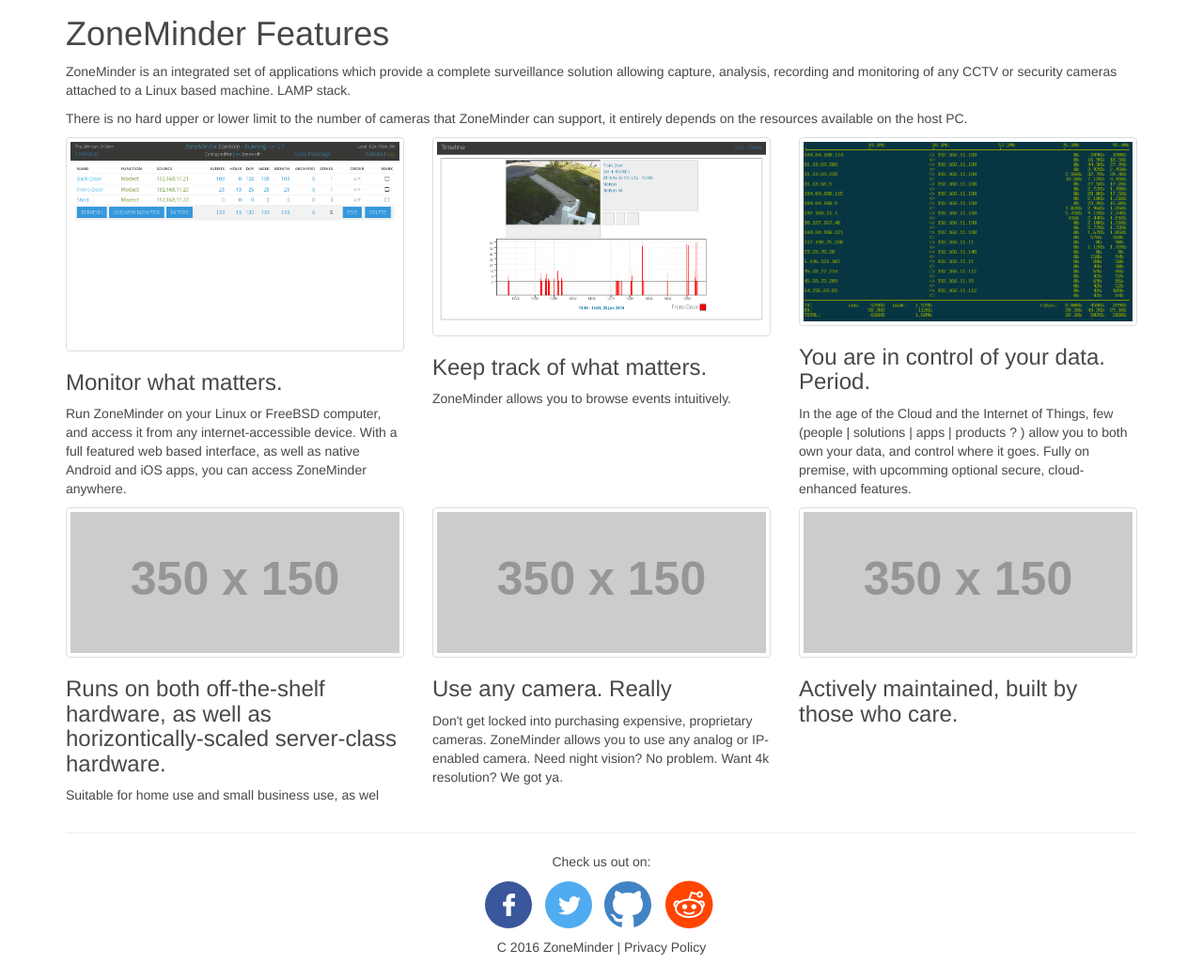
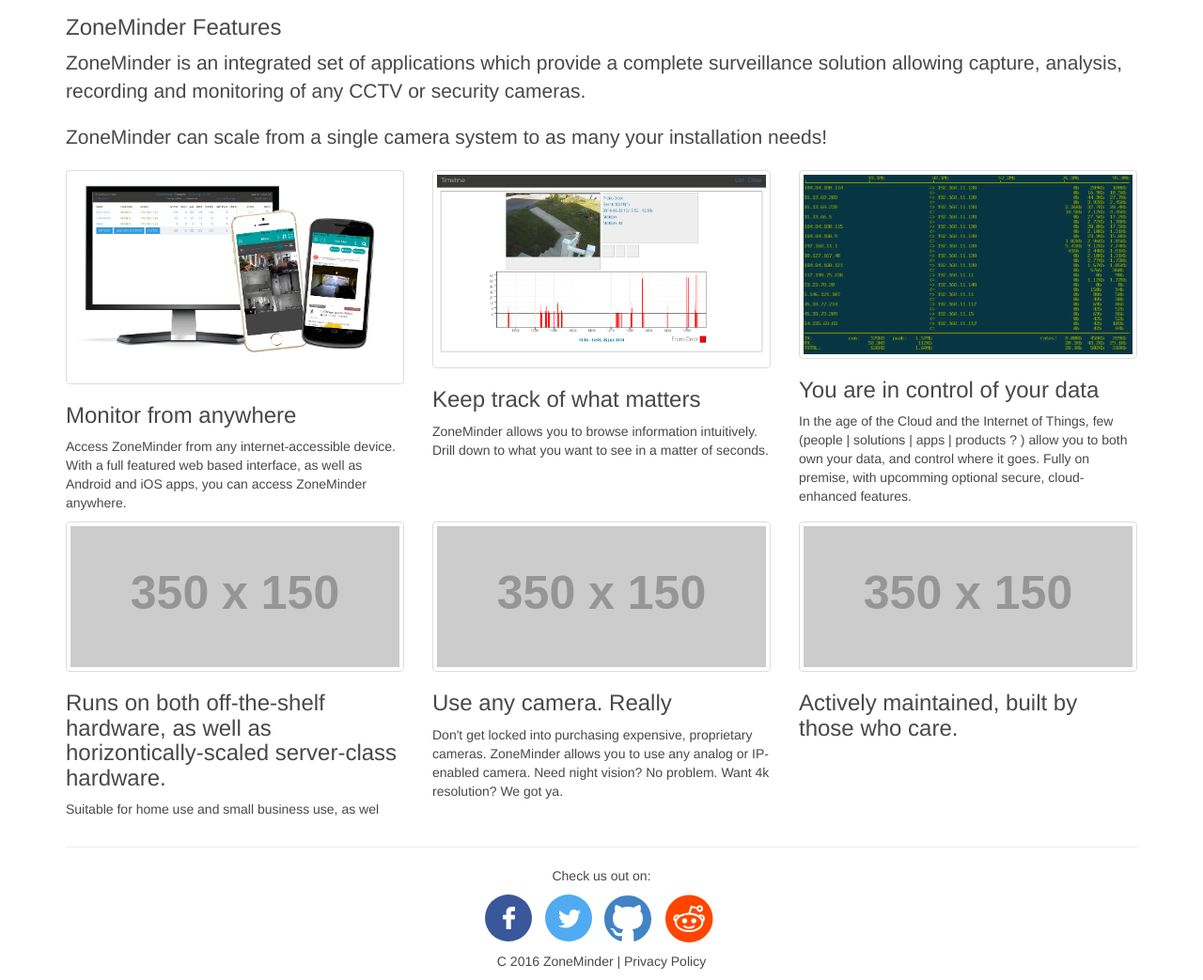
Before and after one commit to ZoneMinder/zoneminder.github.io, a Jekyll site: the page built from features.html, in a window 1280 px wide, cut to the strip 104-1147 px from the top of the page. Shown: the whole strip at 94% size. Built offline with Jekyll 4.4.1, drawn with Linux system fonts in a browser that asks for light colours; nearby versions of some CDN libraries; comment, search, counter and statistics services are not loaded.

Commit message:
streamlined

```diff
--- a/features.html
+++ b/features.html
@@ -4,39 +4,38 @@ title: Features
 permalink: /features/
 ---
 
-<h1>ZoneMinder Features</h1>
+<h3>ZoneMinder Features</h3>
 
-<p>ZoneMinder is an integrated set of applications which provide a complete surveillance solution allowing capture, analysis, recording and monitoring of any CCTV or security cameras attached to a Linux based machine.  LAMP stack.</p>
+<p class="lead">ZoneMinder is an integrated set of applications which provide a complete surveillance solution allowing capture, analysis, recording and monitoring of any CCTV or security cameras. </p>
 
-<p>There is no hard upper or lower limit to the number of cameras that ZoneMinder can support, it entirely depends on the resources available on the host PC.</p>
+<p class="lead">ZoneMinder can scale from a single camera system to as many  your installation needs!</p>
 
-<div class="row">
+
+<div class="animated fadeIn row">
     <div class="col-sm-4">
-		<img src="/images/console.png" alt="console view" class="img-responsive img-thumbnail" />
+        <img src="/images/alldevices.png" alt="console view" class="img-responsive img-thumbnail" />
 
-		<h3>Monitor what matters.</h3>
+        <h3>Monitor from anywhere</h3>
 
-		<p>Run ZoneMinder on your Linux or FreeBSD computer, and access it from any internet-accessible device.
-		With a full featured web based interface, as well as native Android and iOS apps, you can access ZoneMinder anywhere.</p>
+        <p>Access ZoneMinder from any internet-accessible device. With a full featured web based interface, as well as  Android and iOS apps, you can access ZoneMinder anywhere.</p>
     </div>
     <div class="col-sm-4">
         <img src="/images/timeline.png" alt="timeline view" class="img-responsive img-thumbnail" />
 
-		<h3>Keep track of what matters.</h3>
+        <h3>Keep track of what matters</h3>
 
-		<p>ZoneMinder allows you to browse events intuitively.</p>
+        <p>ZoneMinder allows you to browse information intuitively. Drill down to what you want to see in a matter of seconds.</p>
     </div>
     <div class="col-sm-4">
         <img src="/images/iftop.png" alt="iftop console view" class="img-responsive img-thumbnail" />
 
-		<h3>You are in control of your data.  Period.</h3>
+        <h3>You are in control of your data</h3>
 
-		<p>In the age of the Cloud and the Internet of Things, few (people | solutions | apps | products ? ) allow you to both
-		own your data, and control where it goes.  Fully on premise, with upcomming optional secure, cloud-enhanced features.</p>
+        <p>In the age of the Cloud and the Internet of Things, few (people | solutions | apps | products ? ) allow you to both own your data, and control where it goes. Fully on premise, with upcomming optional secure, cloud-enhanced features.</p>
     </div>
 </div>
 
-<div class="row">
+<div class="animated fadeIn row">
     <div class="col-sm-4">
         <img src="http://placehold.it/350x150" alt="placeholder" class="img-responsive img-thumbnail">
 
@@ -49,8 +48,7 @@ permalink: /features/
 
         <h3>Use any camera.  Really</h3>
 
-		<p>Don't get locked into purchasing expensive, proprietary cameras.  ZoneMinder allows you to use any analog or IP-enabled
-		camera.  Need night vision?  No problem.  Want 4k resolution?  We got ya.</p>
+        <p>Don't get locked into purchasing expensive, proprietary cameras. ZoneMinder allows you to use any analog or IP-enabled camera. Need night vision? No problem. Want 4k resolution? We got ya.</p>
 
     </div>
     <div class="col-sm-4">
```
Lines whose indentation alone changed are shown as unchanged.
